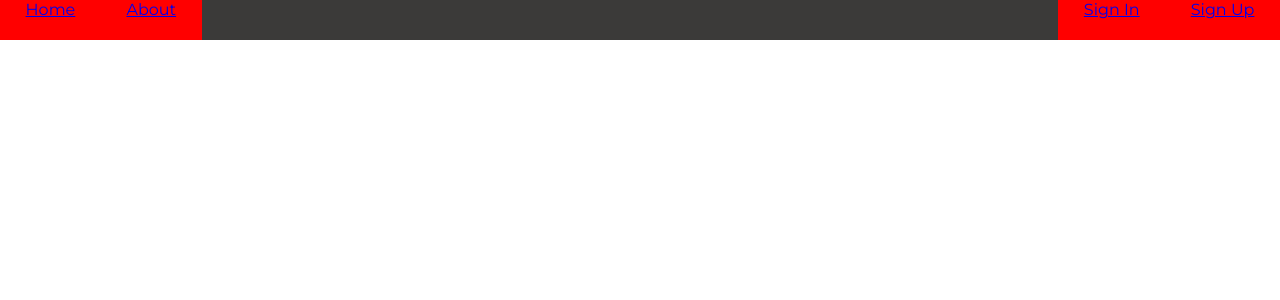
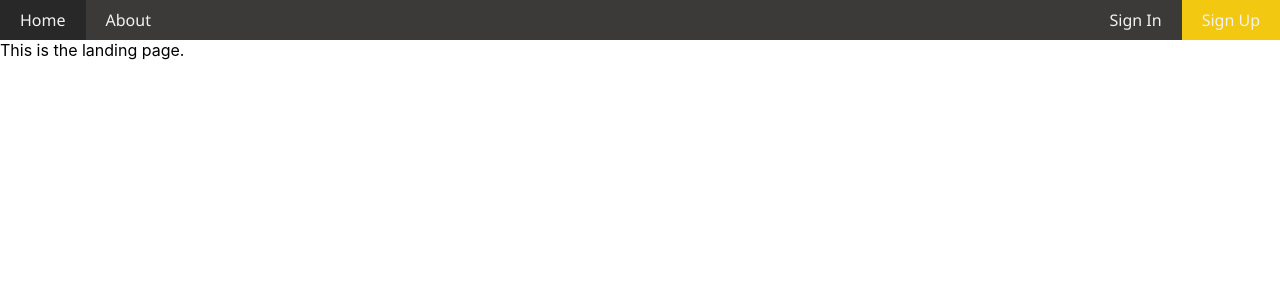
Before and after one commit to MarshallVielmetti/DistanceLearning.AI, a React (Create React App) app in the folder frontend/: page / in a window 1280 px wide. Shown: the top 300 px of the page. Built offline with nearby package versions, Linux system fonts and the light colour scheme.

Commit message:
Restructured shared components

```diff
--- a/frontend/src/Components/NoAuthNav/NoAuthNav.jsx
+++ b/frontend/src/Components/NoAuthNav/NoAuthNav.jsx
@@ -1,19 +1,34 @@
-import React from 'react'
-import {Link} from 'react-router-dom'
-import styled from 'styled-components'
+import React from "react";
+import { Link } from "react-router-dom";
+import styled from "styled-components";
 
-import {NavContainer, NavLink, Spacer} from 'Components/Shared'
+import {
+  NavContainer,
+  NavLink,
+  NavText,
+  SpecialLink,
+} from "Components/Shared/NavComponents";
+
+import { Spacer } from "Components/Shared";
 
 const NoAuthNav = () => {
-    return (
-        <NavContainer>
-            <NavLink to="/">Home</NavLink>
-            <NavLink to="/About">About</NavLink>
-            <Spacer />
-            <NavLink to="/sign-in">Sign In</NavLink>
-            <NavLink to="/sign-up">Sign Up</NavLink>
-        </NavContainer>
-    )
-}
+  return (
+    <NavContainer>
+      <NavLink to="/">
+        <NavText>Home</NavText>
+      </NavLink>
+      <NavLink to="/About">
+        <NavText>About</NavText>
+      </NavLink>
+      <Spacer />
+      <NavLink to="/sign-in">
+        <NavText>Sign In</NavText>
+      </NavLink>
+      <SpecialLink to="/sign-up">
+        <NavText>Sign Up</NavText>
+      </SpecialLink>
+    </NavContainer>
+  );
+};
 
-export default NoAuthNav
+export default NoAuthNav;
--- /dev/null
+++ b/frontend/src/Components/Shared/NavComponents.js
@@ -0,0 +1,46 @@
+import styled from "styled-components";
+import { Link } from "react-router-dom";
+
+const NavContainer = styled.div`
+  display: flex;
+  height: auto;
+  font-size: 1rem;
+  background-color: ${(props) => props.theme.secondary};
+  width: 100vw;
+  flex-direction: row;
+  align-items: center;
+  padding: 0;
+  margin: 0;
+  justify-content: center;
+  flex-wrap: wrap;
+`;
+
+const NavLink = styled(Link)`
+  border: none;
+  text-decoration: none;
+  font-family: ${(props) => props.theme.defaultFonts};
+  color: ${(props) => props.theme.offWhite};
+  height: 5vh;
+  font-size: 1 rem;
+  padding: 0 20px;
+  &:hover {
+    background-color: ${(props) => props.theme.darkSecondary};
+  }
+`;
+
+const NavText = styled.div`
+  height: 100%;
+  display: flex;
+  align-items: center;
+  flex-direction: vertical;
+  text-align: center;
+`;
+
+const SpecialLink = styled(NavLink)`
+  background-color: ${(props) => props.theme.highlight};
+  &:hover {
+    background-color: ${(props) => props.theme.darkHighlight};
+  }
+`;
+
+export { NavContainer, NavLink, NavText, SpecialLink };
--- a/frontend/src/Components/Shared/index.js
+++ b/frontend/src/Components/Shared/index.js
@@ -1,27 +1,7 @@
 import styled from "styled-components";
-import { Link } from "react-router-dom";
-
-const NavContainer = styled.div`
-  position: absolute;
-  display: flex;
-  min-height: 5vh;
-  font-size: 1rem;
-  font-family: ${(props) => props.theme.titleFonts};
-  color: ${(props) => props.theme.offWhite};
-  background-color: ${(props) => props.theme.secondary};
-  width: 100vw;
-  flex-direction: row;
-  align-items: center;
-`;
-
-const NavLink = styled(Link)`
-  padding: 0vw 2vw;
-  height: 5vh;
-  background-color: red;
-`;
 
 const Spacer = styled.div`
   flex-grow: ${(props) => (props.num ? props.num : 1)};
 `;
 
-export { NavContainer, NavLink, Spacer };
+export { Spacer };
--- a/frontend/src/Pages/LandingPage.jsx
+++ b/frontend/src/Pages/LandingPage.jsx
@@ -1,12 +1,13 @@
-import React from 'react'
-import NoAuthNav from 'Components/NoAuthNav/NoAuthNav'
+import React from "react";
+import NoAuthNav from "Components/NoAuthNav/NoAuthNav";
 
 const LandingPage = () => {
-    return (
-        <div>
-            <NoAuthNav />
-        </div>
-    )
-}
+  return (
+    <div>
+      <NoAuthNav />
+      This is the landing page.
+    </div>
+  );
+};
 
-export default LandingPage
+export default LandingPage;
```
